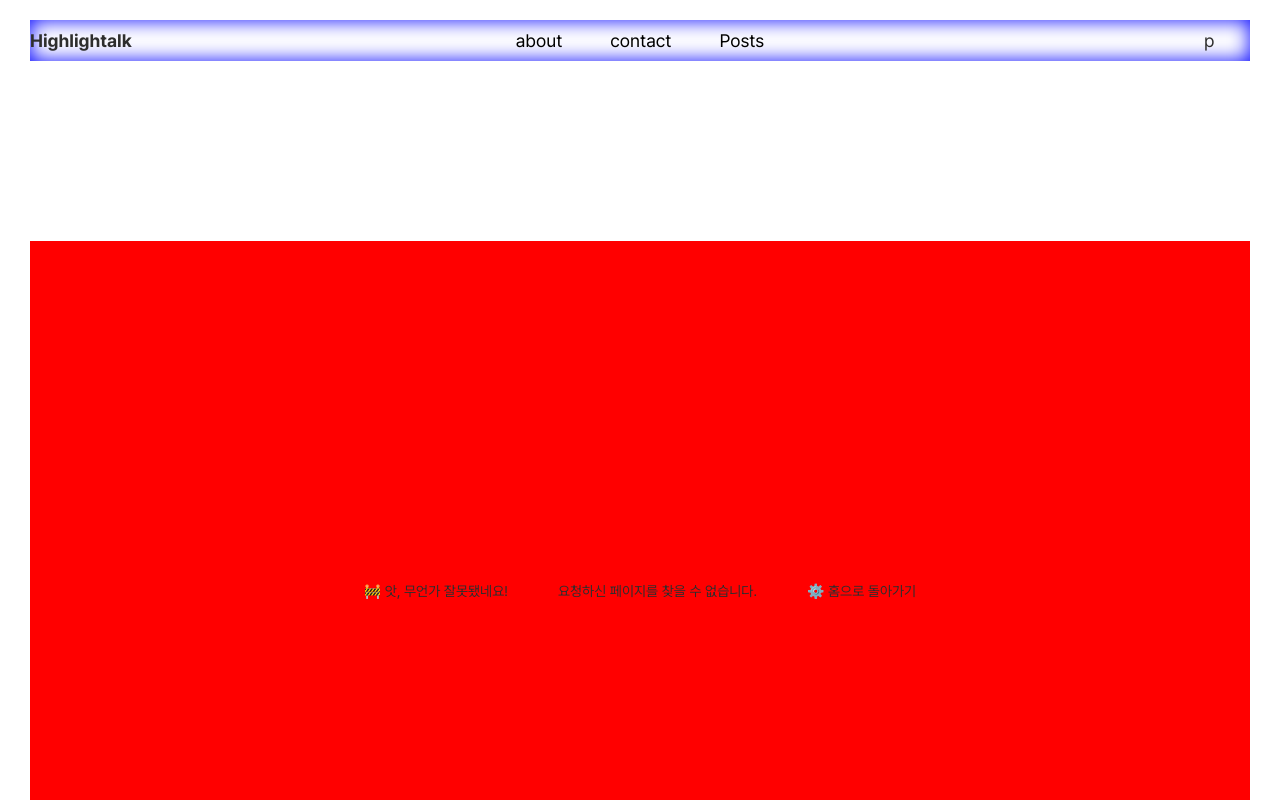
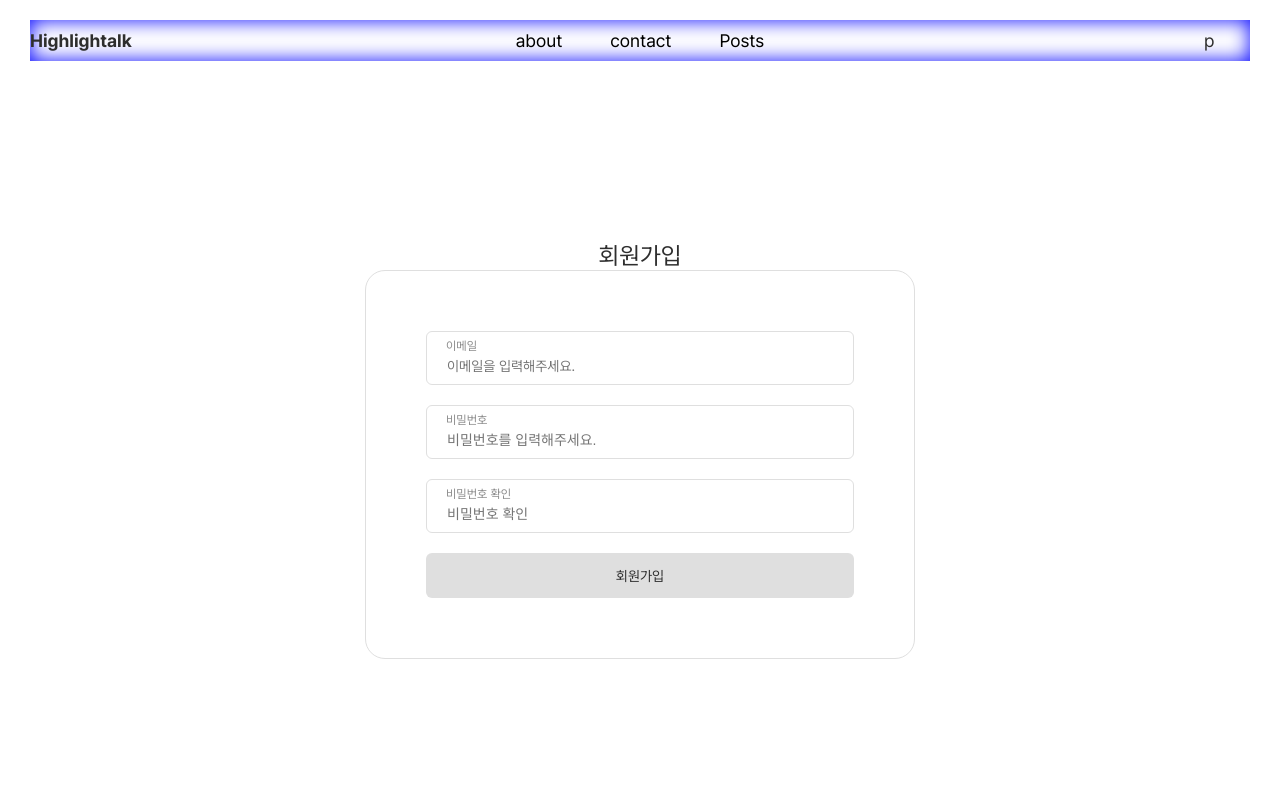
Before and after one commit to FRONTENDSCHOOLPLUS2/HighlighTalk, a Next.js app: page /signup in a window 1280 px wide. Before the commit this address had no page. Shown: the top 800 px of the page. Built offline with nearby package versions, Linux system fonts and the light colour scheme.

Commit message:
Design: 회원가입 UI 구현 #29 - background 제외한 폼 부분

```diff
--- a/src/app/(user)/login/page.tsx
+++ b/src/app/(user)/login/page.tsx
@@ -16,11 +16,6 @@ function LoginPage() {
             <label htmlFor="password">비밀번호</label>
             <input type="password" id="password" placeholder="비밀번호를 입력해주세요." />
           </div>
-          <div className="input-group">
-            <label htmlFor="pw-confirm">비밀번호 확인</label>
-            <input type="password" id="pw-confirm" placeholder="비밀번호 확인" />
-          </div>
-
           <button type="button" className="login-button">
             로그인
           </button>
--- /dev/null
+++ b/src/app/(user)/signup/_SignupPage.scss
@@ -0,0 +1,70 @@
+@mixin flexColumn {
+  display: flex;
+  flex-direction: column;
+}
+
+// TODO - background z-index와 background 추가, ::after 속성으로 톡톡이 이미지 넣기
+
+.background {
+  width: 100%;
+  height: 50vh;
+}
+
+.signup-page-container {
+  @include flexColumn;
+  align-items: center;
+
+  .title {
+    font-size: 2.4rem;
+  }
+
+  .signup-form {
+    @include flexColumn;
+    gap: 2rem;
+    min-width: 55rem;
+    padding: 6rem;
+    border: 1px solid #dfdfdf;
+    border-radius: 2rem;
+
+    .input-group {
+      @include flexColumn;
+      position: relative;
+
+      label {
+        position: absolute;
+        top: 0.8rem;
+        left: 2rem;
+        font-size: 1.2rem;
+        color: #8b8b8b;
+      }
+
+      input {
+        padding: {
+          left: 2rem;
+          right: 1.4rem;
+          top: 2.6rem;
+          bottom: 1rem;
+        }
+        font: {
+          size: 1.4rem;
+          weight: normal;
+        }
+        outline: none;
+        border: 1px solid #dfdfdf;
+        border-radius: 0.6rem;
+      }
+    }
+
+    button {
+      width: 100%;
+      height: 4.5rem;
+      text-align: center;
+      cursor: pointer;
+      border-radius: 0.6rem;
+
+      &.submit-button {
+        background-color: #dfdfdf;
+      }
+    }
+  }
+}
--- /dev/null
+++ b/src/app/(user)/signup/page.tsx
@@ -0,0 +1,30 @@
+import './_SignupPage.scss';
+
+function SignupPage() {
+  return (
+    <>
+      <span className="background"></span>
+      <div className="signup-page-container">
+        <h1 className="title">회원가입</h1>
+        <form action="submit" className="signup-form">
+          <div className="input-group">
+            <label htmlFor="email">이메일</label>
+            <input type="text" id="email" placeholder="이메일을 입력해주세요." />
+          </div>
+          <div className="input-group">
+            <label htmlFor="password">비밀번호</label>
+            <input type="password" id="password" placeholder="비밀번호를 입력해주세요." />
+          </div>
+          <div className="input-group">
+            <label htmlFor="pw-confirm">비밀번호 확인</label>
+            <input type="password" id="pw-confirm" placeholder="비밀번호 확인" />
+          </div>
+          <button type="submit" className="submit-button">
+            회원가입
+          </button>
+        </form>
+      </div>
+    </>
+  );
+}
+export default SignupPage;
```
Also changed, not shown: 1 other file (tests, documents, lock files or other folders).
